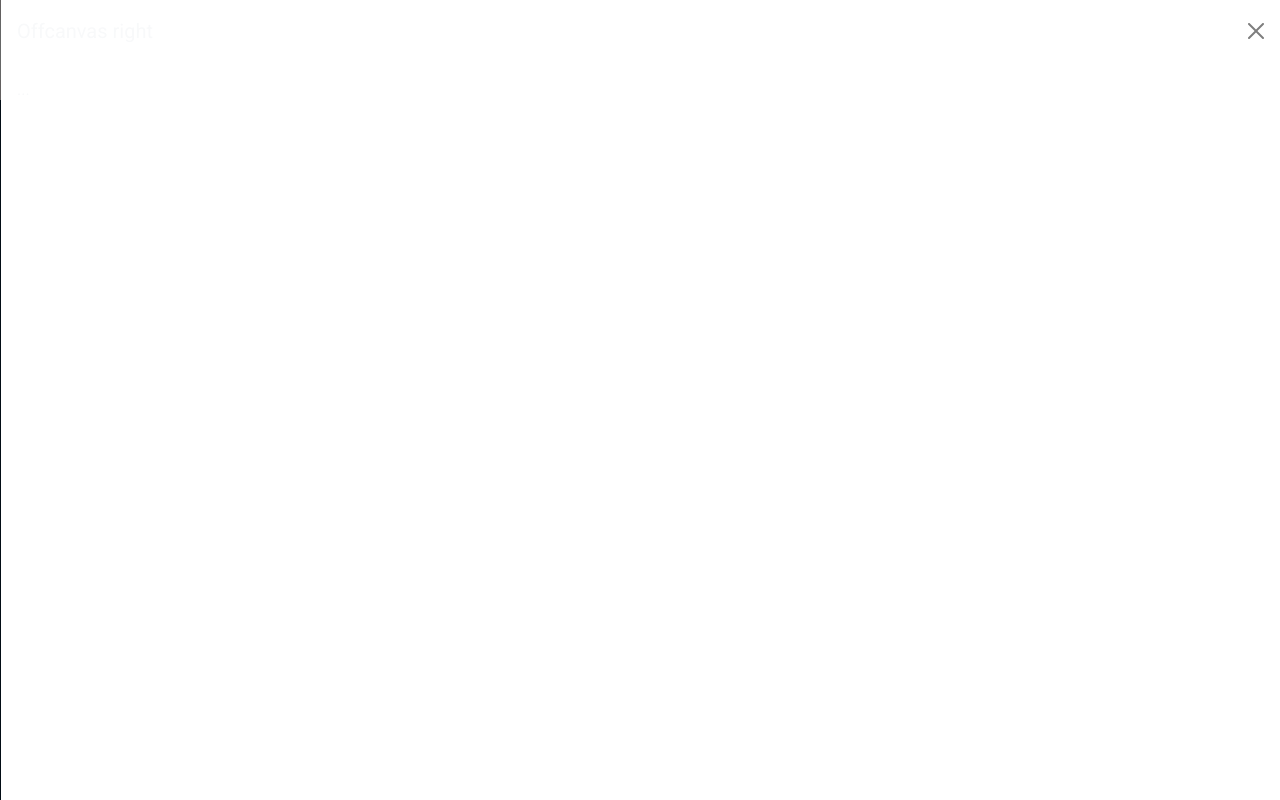
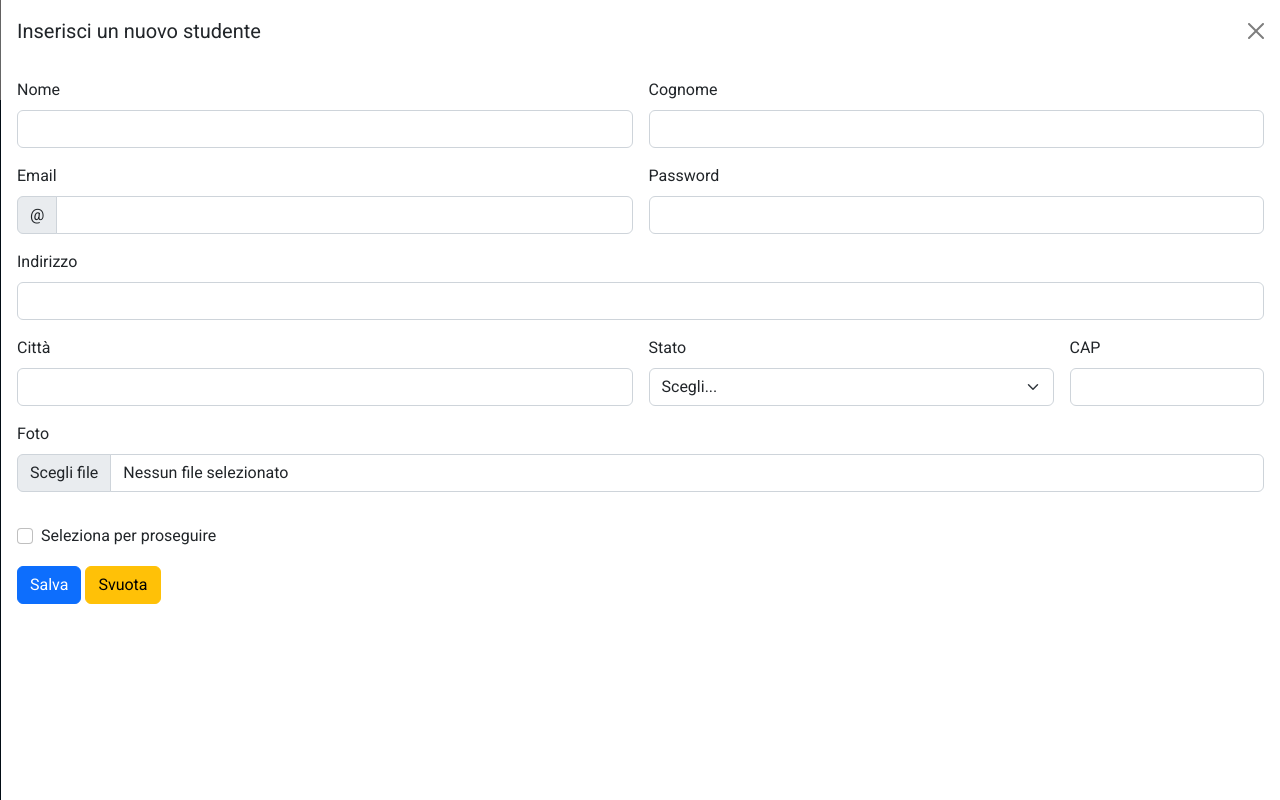
Before and after one commit to alessiam1909/html-css-bootstrap-dashboard, a plain HTML site: page index.html in a window 1280 px wide. Both pictures are taken after a click on the button 1155 px from the left and 139 px from the top of the page. Drawn offline with nearby package versions, Linux system fonts and the light colour scheme.

Commit message:
conclusione esercizio con offcanvas

```diff
--- a/index.html
+++ b/index.html
@@ -86,14 +86,75 @@
                         <span class="plus">Nuovo studente</span>
                         <button class="btn btn-outline-light" type="button" data-bs-toggle="offcanvas" data-bs-target="#offcanvasRight" aria-controls="offcanvasRight"><i class="fa-solid fa-plus"></i></button>
 
-                        <div class="offcanvas offcanvas-end w-100"    tabindex="-1" id="offcanvasRight" aria-labelledby="offcanvasRightLabel">
+                        <div class="offcanvas offcanvas-end text-dark w-100"    tabindex="-1" id="offcanvasRight" aria-labelledby="offcanvasRightLabel">
                           <div class="offcanvas-header">
-                          <h5 class="offcanvas-title" id="offcanvasRightLabel">Offcanvas right</h5>
+                          <h5 class="offcanvas-title" id="offcanvasRightLabel">Inserisci un nuovo studente</h5>
                           <button type="button" class="btn-close" data-bs-dismiss="offcanvas" aria-label="Close"></button>
                         </div>
                         <div class="offcanvas-body">
-                            ...
-                         </div>
+                          <form class="row g-3">
+                            <div class="col-md-6">
+                              <label for="inputName" class="form-label">Nome</label>
+                              <input type="name" class="form-control" id="inputName">
+                            </div>
+                            <div class="col-md-6">
+                              <label for="inputCognome" class="form-label">Cognome</label>
+                              <input type="last-name" class="form-control" id="inputCognome">
+                            </div>
+                            <div class="col-md-6">
+                              <label for="inputEmail4" class="form-label">Email</label>
+                              <div class="input-group">
+                              <span class="input-group-text" id="addon-wrapping">@</span>
+                              <input type="text" class="form-control" aria-label="Username" aria-describedby="addon-wrapping">
+                            </div>
+                            </div>
+                            <div class="col-md-6">
+                              <label for="inputPassword4" class="form-label">Password</label>
+                              <input type="password" class="form-control" id="inputPassword4">
+                            </div>
+
+                            <div class="col-12">
+                              <label for="inputAddress" class="form-label">Indirizzo</label>
+                              <input type="text" class="form-control" id="inputAddress">
+                            </div>
+                            <div class="col-md-6">
+                              <label for="inputCity" class="form-label">Città</label>
+                              <input type="text" class="form-control" id="inputCity">
+                            </div>
+                            <div class="col-md-4">
+                              <label for="inputState" class="form-label">Stato</label>
+                              <select id="inputState" class="form-select">
+                                <option selected>Scegli...</option>
+                                <option>...</option>
+                              </select>
+                            </div>
+                            <div class="col-md-2">
+                              <label for="inputZip" class="form-label">CAP</label>
+                              <input type="text" class="form-control" id="inputZip">
+                            </div>
+                            <div class="col-12">
+                              <div class="mb-3">
+                                <label for="formFile" class="form-label">Foto</label>
+                                <div class="input-group">
+                                  <span class="input-group-text" id="addon-wrapping">Scegli file</span>
+                                  <input type="text" class="form-control" value="Nessun file selezionato" aria-label="Username" aria-describedby="addon-wrapping">
+                                </div>
+                              </div>
+                            </div>
+                            <div class="col-12">
+                              <div class="form-check">
+                                <input class="form-check-input" type="checkbox" id="gridCheck">
+                                <label class="form-check-label" for="gridCheck">
+                                  Seleziona per proseguire
+                                </label>
+                              </div>
+                            </div>
+                            <div class="col-12">
+                              <button type="submit" class="btn btn-primary">Salva</button>
+                              <button type="submit" class="btn btn-warning">Svuota</button>
+                            </div>
+                          </form>
+                        </div>
                       </div>
                       </div>
                       <div class="col-12 col-md-5 order-md-1 col-lg-6 my-1">
```
